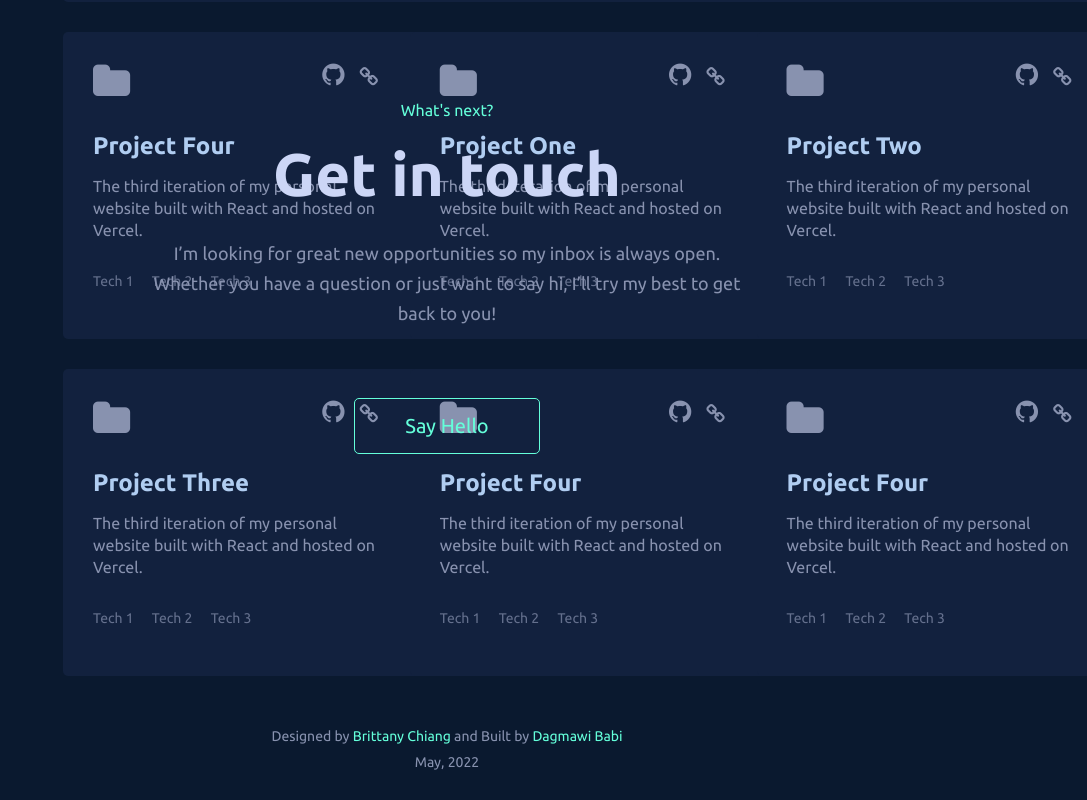
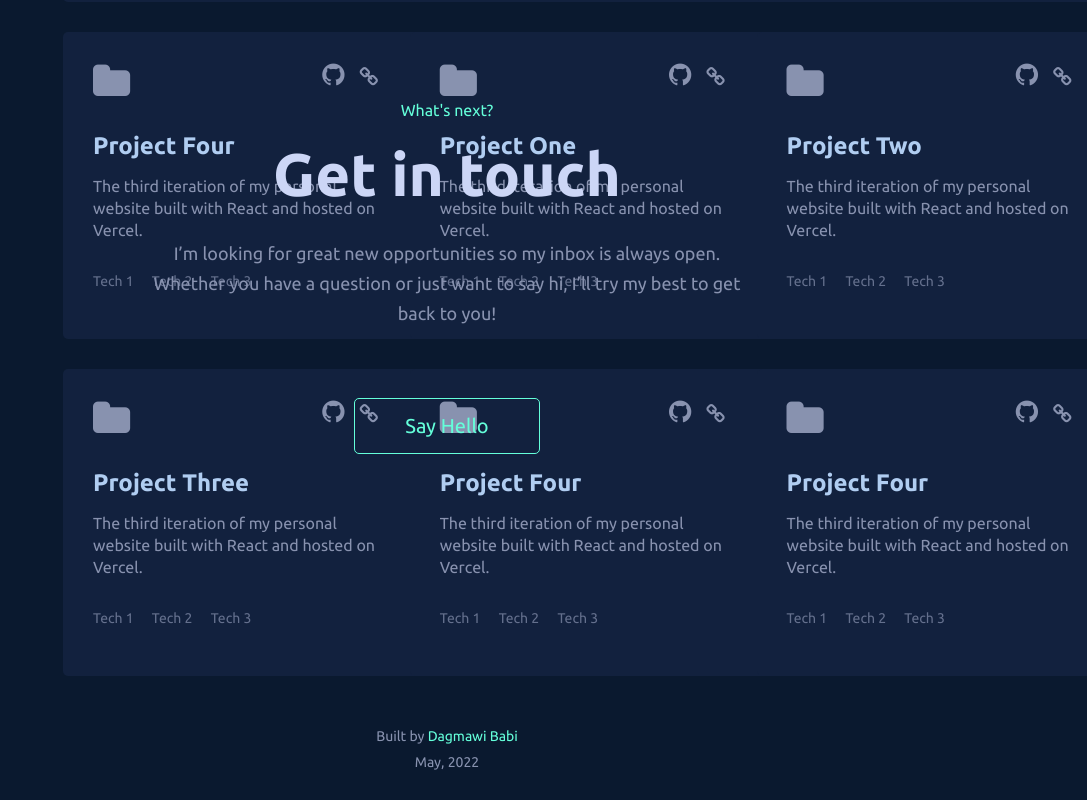
Before and after one commit to dagmawibabi/portfolio, a React (Create React App) app: page / in a window 1280 px wide. Shown: the part 5172-5972 px from the top of the page, without its empty margins (193-1280 px from the left). Built offline with nearby package versions, Linux system fonts and the light colour scheme.

Commit message:
up on vercel

```diff
--- a/src/components/Footer.js
+++ b/src/components/Footer.js
@@ -12,7 +12,7 @@ export const Footer = () => {
                 <div className='verticalLine'></div>
             </div>
             <div className='footerRemark'>
-                <p> Designed by <span className='linkText'> Brittany Chiang </span> and Built by <span className='linkText'> Dagmawi Babi </span> </p>
+                <p> {/* Designed by <span className='linkText'> Brittany Chiang </span> and */ } Built by <span className='linkText'> Dagmawi Babi </span> </p>
                 <p> May, 2022 </p>
             </div>
             <div className='email'>
```
